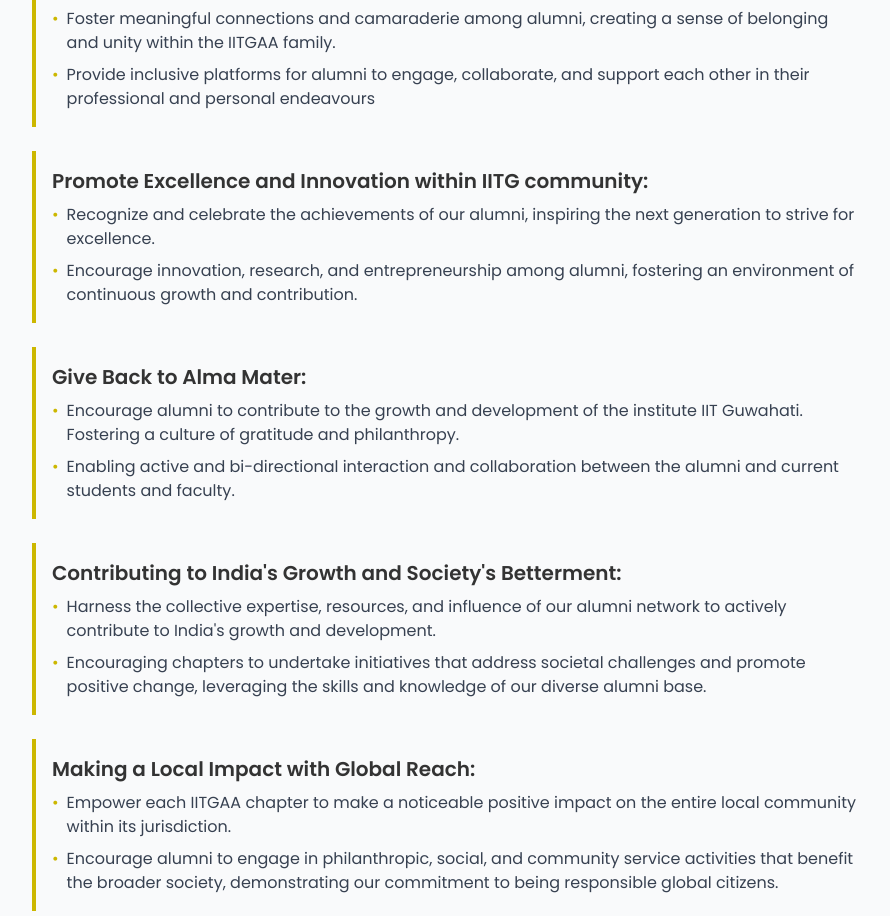
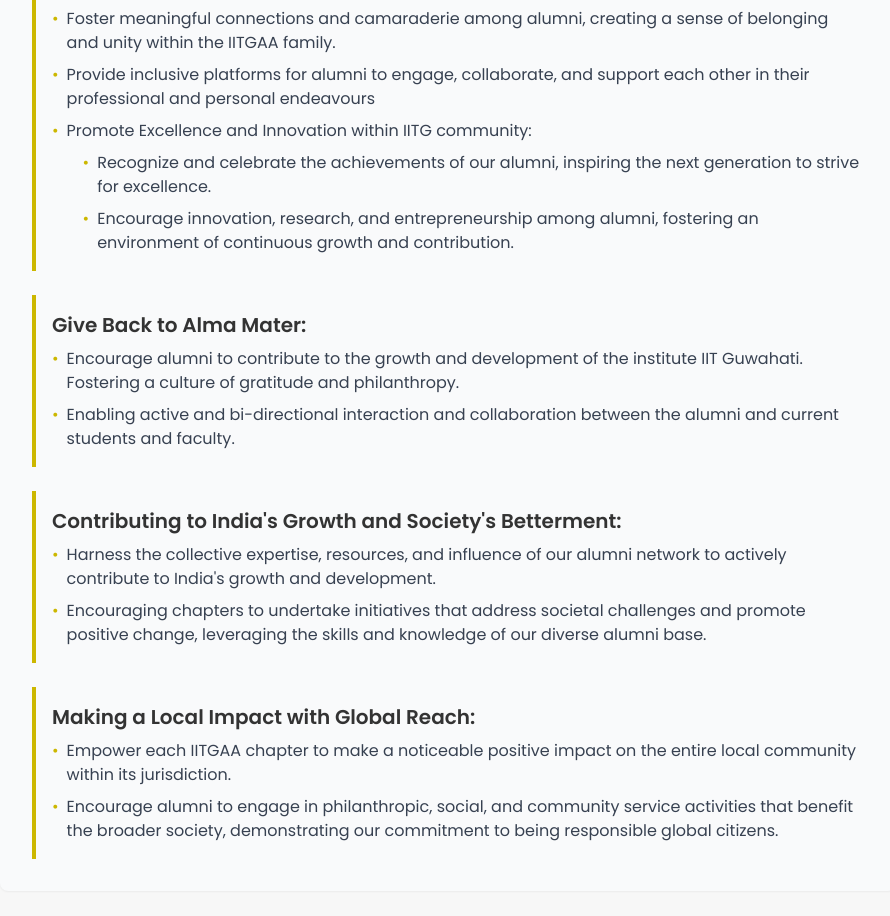
Before and after one commit to DeltaProxima/iitgaa-website, a Next.js app: page /vision-mission in a window 1280 px wide. Shown: the part 929-1845 px from the top of the page, without its empty margins (192-1082 px from the left). Built offline with nearby package versions, Linux system fonts and the light colour scheme.

Commit message:
Updated first mission

```diff
--- a/app/vision-mission/page.tsx
+++ b/app/vision-mission/page.tsx
@@ -57,15 +57,11 @@
                     <span className="text-primary mr-2">•</span>
                     <span>Provide inclusive platforms for alumni to engage, collaborate, and support each other in their professional and personal endeavours</span>
                   </li>
-                </ul>
-              </div>
-
-              {/* Mission Point 2 */}
-              <div className="border-l-4 border-primary pl-3 sm:pl-4 py-4">
-                <h3 className="text-lg sm:text-xl font-semibold mb-2 text-text-light dark:text-text-dark">
-                  Promote Excellence and Innovation within IITG community:
-                </h3>
-                <ul className="space-y-2 text-gray-700 dark:text-gray-300">
+                  <li className="flex items-start">
+                    <span className="text-primary mr-2">•</span>
+                    <div className="flex-1">
+                      <span>Promote Excellence and Innovation within IITG community:</span>
+                      <ul className="ml-4 mt-2 space-y-2 text-gray-700 dark:text-gray-300">
                         <li className="flex items-start">
                           <span className="text-primary mr-2">•</span>
                           <span>Recognize and celebrate the achievements of our alumni, inspiring the next generation to strive for excellence.</span>
@@ -76,8 +72,11 @@
                         </li>
                       </ul>
                     </div>
+                  </li>
+                </ul>
+              </div>
 
-              {/* Mission Point 3 */}
+              {/* Mission Point 2 */}
               <div className="border-l-4 border-primary pl-3 sm:pl-4 py-4">
                 <h3 className="text-lg sm:text-xl font-semibold mb-2 text-text-light dark:text-text-dark">
                   Give Back to Alma Mater:
@@ -94,7 +93,7 @@
                 </ul>
               </div>
 
-              {/* Mission Point 4 */}
+              {/* Mission Point 3 */}
               <div className="border-l-4 border-primary pl-3 sm:pl-4 py-4">
                 <h3 className="text-lg sm:text-xl font-semibold mb-2 text-text-light dark:text-text-dark">
                   Contributing to India&apos;s Growth and Society&apos;s Betterment:
@@ -111,7 +110,7 @@
                 </ul>
               </div>
 
-              {/* Mission Point 5 */}
+              {/* Mission Point 4 */}
               <div className="border-l-4 border-primary pl-3 sm:pl-4 py-4">
                 <h3 className="text-lg sm:text-xl font-semibold mb-2 text-text-light dark:text-text-dark">
                   Making a Local Impact with Global Reach:
```
Also changed, not shown: public/assets/images/members/sunil_shankhala.jpg (renamed from public/assets/images/members/IMG-20251018-WA0034.jpg). Lines whose indentation alone changed are shown as unchanged.
